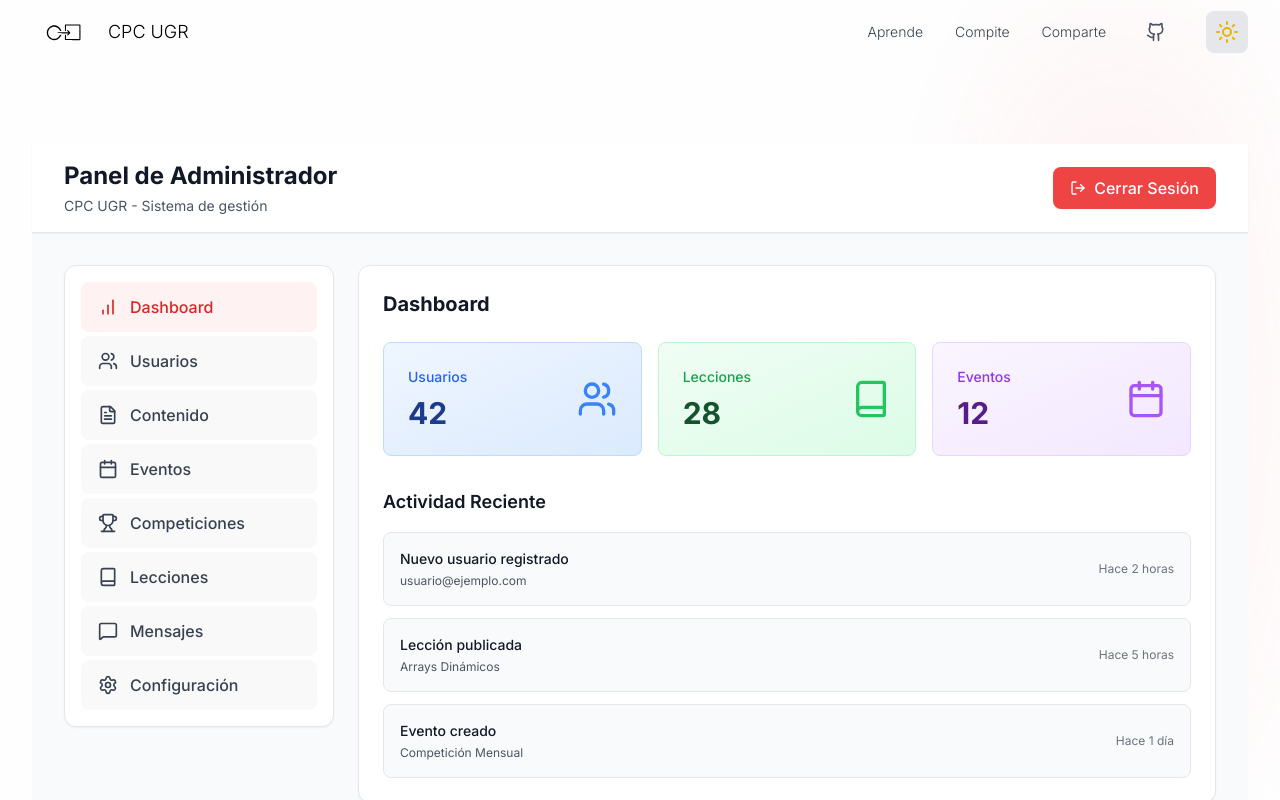
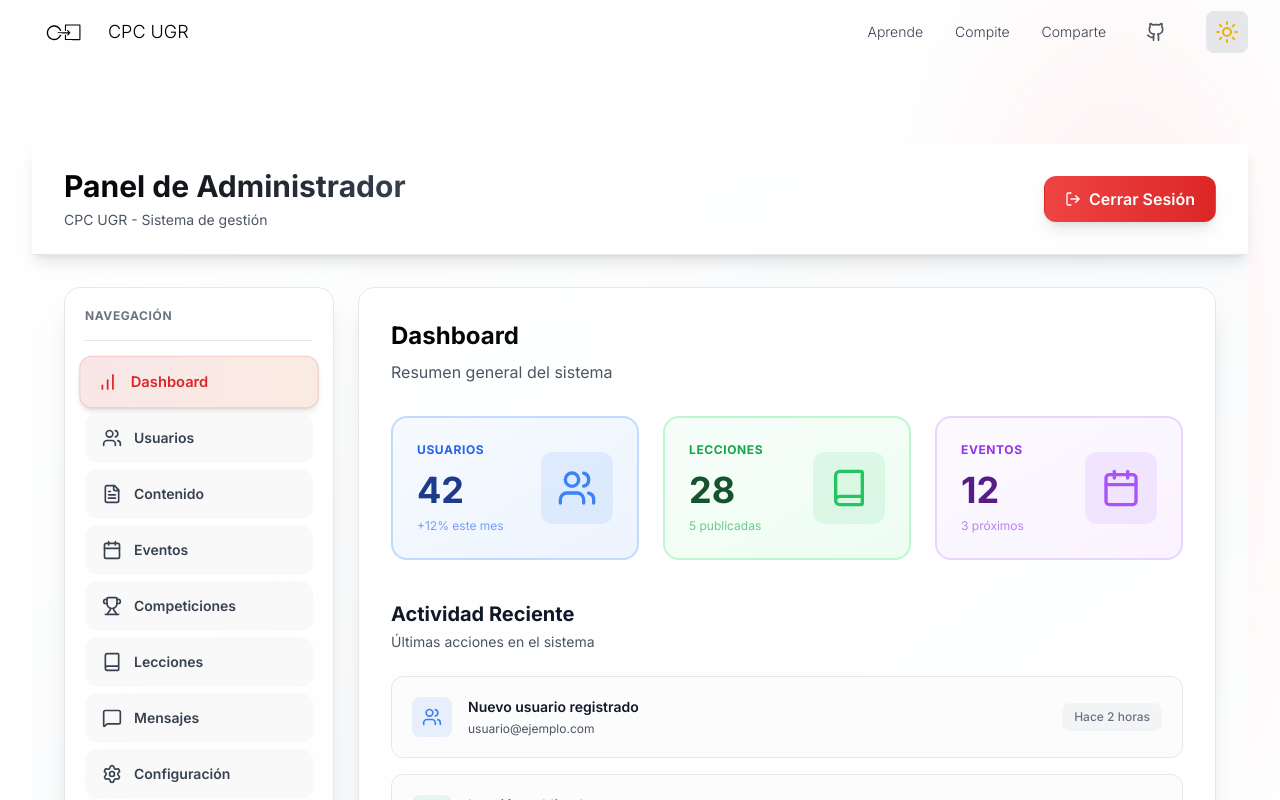
Before and after one commit to AlgoritmiaUgr/AlgoritmiaUgr.github.io, a Next.js app: page /admin in a window 1280 px wide. Shown: the top 800 px of the page. Built offline with nearby package versions, Linux system fonts and the light colour scheme; no server answers; sample sign-in values are in the browser's storage.

Commit message:
Feat: Rediseño completo del panel de administrador con estética moderna

```diff
--- a/pages/admin/index.js
+++ b/pages/admin/index.js
@@ -52,25 +52,25 @@ export default function AdminPanel() {
 
   return (
     <Layout>
-      <div className="min-h-screen bg-gray-50 dark:bg-gray-900">
+      <div className="min-h-screen bg-gradient-to-br from-white via-gray-50 to-white dark:from-black dark:via-gray-950 dark:to-black">
         {/* Header */}
-        <div className="bg-white dark:bg-gray-800 shadow-sm border-b border-gray-200 dark:border-gray-700">
+        <div className="bg-white/80 dark:bg-black/80 backdrop-blur-xl shadow-lg border-b border-gray-200 dark:border-gray-800 sticky top-0 z-10">
           <div className="max-w-7xl mx-auto px-4 sm:px-6 lg:px-8">
-            <div className="flex justify-between items-center py-4">
+            <div className="flex justify-between items-center py-6">
               <div>
-                <h1 className="text-2xl font-bold text-gray-900 dark:text-white">
+                <h1 className="text-3xl font-bold bg-gradient-to-r from-black to-gray-700 dark:from-white dark:to-gray-300 bg-clip-text text-transparent">
                   Panel de Administrador
                 </h1>
-                <p className="text-sm text-gray-600 dark:text-gray-400 mt-1">
+                <p className="text-sm text-gray-600 dark:text-gray-400 mt-1.5">
                   CPC UGR - Sistema de gestión
                 </p>
               </div>
               <button
                 onClick={logout}
-                className="flex items-center space-x-2 px-4 py-2 bg-red-500 hover:bg-red-600 text-white rounded-lg transition-colors"
+                className="flex items-center space-x-2 px-5 py-2.5 bg-gradient-to-r from-red-500 to-red-600 hover:from-red-600 hover:to-red-700 text-white rounded-xl transition-all shadow-lg hover:shadow-xl transform hover:scale-105 active:scale-95"
               >
                 <LogOut className="h-4 w-4" />
-                <span>Cerrar Sesión</span>
+                <span className="font-semibold">Cerrar Sesión</span>
               </button>
             </div>
           </div>
@@ -80,22 +80,27 @@ export default function AdminPanel() {
           <div className="grid grid-cols-1 lg:grid-cols-4 gap-6">
             {/* Sidebar */}
             <div className="lg:col-span-1">
-              <div className="bg-white dark:bg-gray-800 rounded-xl shadow-sm p-4 border border-gray-200 dark:border-gray-700">
-                <nav className="space-y-1">
+              <div className="bg-white/80 dark:bg-gray-900/80 backdrop-blur-xl rounded-2xl shadow-xl border border-gray-200 dark:border-gray-800 p-5">
+                <div className="mb-4 pb-4 border-b border-gray-200 dark:border-gray-800">
+                  <h2 className="text-xs font-bold uppercase tracking-wider text-gray-500 dark:text-gray-400">
+                    Navegación
+                  </h2>
+                </div>
+                <nav className="space-y-1.5">
                   {menuItems.map((item) => {
                     const Icon = item.icon;
                     return (
                       <button
                         key={item.id}
                         onClick={() => setActiveSection(item.id)}
-                        className={`w-full flex items-center space-x-3 px-4 py-3 rounded-lg transition-colors ${
+                        className={`w-full flex items-center space-x-3 px-4 py-3.5 rounded-xl transition-all transform ${
                           activeSection === item.id
-                            ? 'bg-red-50 dark:bg-red-900/20 text-red-600 dark:text-red-400'
-                            : 'text-gray-700 dark:text-gray-300 hover:bg-gray-100 dark:hover:bg-gray-700'
+                            ? 'bg-gradient-to-r from-red-500/10 to-orange-500/10 dark:from-red-500/20 dark:to-orange-500/20 text-red-600 dark:text-red-400 shadow-md border border-red-500/20 dark:border-red-500/30 scale-105'
+                            : 'text-gray-700 dark:text-gray-300 hover:bg-gray-100 dark:hover:bg-gray-800 hover:scale-102'
                         }`}
                       >
-                        <Icon className="h-5 w-5" />
-                        <span className="font-medium">{item.label}</span>
+                        <Icon className="h-5 w-5 flex-shrink-0" />
+                        <span className="font-semibold text-sm">{item.label}</span>
                       </button>
                     );
                   })}
@@ -105,62 +110,96 @@ export default function AdminPanel() {
 
             {/* Main Content */}
             <div className="lg:col-span-3">
-              <div className="bg-white dark:bg-gray-800 rounded-xl shadow-sm p-6 border border-gray-200 dark:border-gray-700">
+              <div className="bg-white/80 dark:bg-gray-900/80 backdrop-blur-xl rounded-2xl shadow-xl border border-gray-200 dark:border-gray-800 p-8">
                 {activeSection === 'dashboard' && (
                   <div>
-                    <h2 className="text-xl font-bold text-gray-900 dark:text-white mb-6">
+                    <div className="mb-8">
+                      <h2 className="text-2xl font-bold bg-gradient-to-r from-black to-gray-700 dark:from-white dark:to-gray-300 bg-clip-text text-transparent mb-2">
                         Dashboard
                       </h2>
-                    <div className="grid grid-cols-1 md:grid-cols-3 gap-4">
+                      <p className="text-gray-600 dark:text-gray-400">
+                        Resumen general del sistema
+                      </p>
+                    </div>
+                    <div className="grid grid-cols-1 md:grid-cols-3 gap-6">
                       {/* Estadísticas */}
-                      <div className="bg-gradient-to-br from-blue-50 to-blue-100 dark:from-blue-900/20 dark:to-blue-800/20 p-6 rounded-lg border border-blue-200 dark:border-blue-800">
+                      <div className="group bg-gradient-to-br from-blue-50/50 to-blue-100/50 dark:from-blue-900/20 dark:to-blue-800/20 p-6 rounded-2xl border-2 border-blue-200 dark:border-blue-800 hover:border-blue-400 dark:hover:border-blue-600 transition-all transform hover:scale-105 hover:shadow-xl">
                         <div className="flex items-center justify-between">
                           <div>
-                            <p className="text-sm text-blue-600 dark:text-blue-400 font-medium">Usuarios</p>
-                            <p className="text-3xl font-bold text-blue-900 dark:text-blue-100 mt-2">42</p>
+                            <p className="text-xs font-bold uppercase tracking-wider text-blue-600 dark:text-blue-400">Usuarios</p>
+                            <p className="text-4xl font-bold text-blue-900 dark:text-blue-100 mt-3">42</p>
+                            <p className="text-xs text-blue-600/60 dark:text-blue-400/60 mt-2">+12% este mes</p>
                           </div>
-                          <Users className="h-10 w-10 text-blue-500" />
+                          <div className="bg-blue-500/10 dark:bg-blue-500/20 p-4 rounded-xl group-hover:scale-110 transition-transform">
+                            <Users className="h-10 w-10 text-blue-500 dark:text-blue-400" />
+                          </div>
                         </div>
                       </div>
 
-                      <div className="bg-gradient-to-br from-green-50 to-green-100 dark:from-green-900/20 dark:to-green-800/20 p-6 rounded-lg border border-green-200 dark:border-green-800">
+                      <div className="group bg-gradient-to-br from-green-50/50 to-green-100/50 dark:from-green-900/20 dark:to-green-800/20 p-6 rounded-2xl border-2 border-green-200 dark:border-green-800 hover:border-green-400 dark:hover:border-green-600 transition-all transform hover:scale-105 hover:shadow-xl">
                         <div className="flex items-center justify-between">
                           <div>
-                            <p className="text-sm text-green-600 dark:text-green-400 font-medium">Lecciones</p>
-                            <p className="text-3xl font-bold text-green-900 dark:text-green-100 mt-2">28</p>
+                            <p className="text-xs font-bold uppercase tracking-wider text-green-600 dark:text-green-400">Lecciones</p>
+                            <p className="text-4xl font-bold text-green-900 dark:text-green-100 mt-3">28</p>
+                            <p className="text-xs text-green-600/60 dark:text-green-400/60 mt-2">5 publicadas</p>
                           </div>
-                          <Book className="h-10 w-10 text-green-500" />
+                          <div className="bg-green-500/10 dark:bg-green-500/20 p-4 rounded-xl group-hover:scale-110 transition-transform">
+                            <Book className="h-10 w-10 text-green-500 dark:text-green-400" />
+                          </div>
                         </div>
                       </div>
 
-                      <div className="bg-gradient-to-br from-purple-50 to-purple-100 dark:from-purple-900/20 dark:to-purple-800/20 p-6 rounded-lg border border-purple-200 dark:border-purple-800">
+                      <div className="group bg-gradient-to-br from-purple-50/50 to-purple-100/50 dark:from-purple-900/20 dark:to-purple-800/20 p-6 rounded-2xl border-2 border-purple-200 dark:border-purple-800 hover:border-purple-400 dark:hover:border-purple-600 transition-all transform hover:scale-105 hover:shadow-xl">
                         <div className="flex items-center justify-between">
                           <div>
-                            <p className="text-sm text-purple-600 dark:text-purple-400 font-medium">Eventos</p>
-                            <p className="text-3xl font-bold text-purple-900 dark:text-purple-100 mt-2">12</p>
+                            <p className="text-xs font-bold uppercase tracking-wider text-purple-600 dark:text-purple-400">Eventos</p>
+                            <p className="text-4xl font-bold text-purple-900 dark:text-purple-100 mt-3">12</p>
+                            <p className="text-xs text-purple-600/60 dark:text-purple-400/60 mt-2">3 próximos</p>
                           </div>
-                          <Calendar className="h-10 w-10 text-purple-500" />
+                          <div className="bg-purple-500/10 dark:bg-purple-500/20 p-4 rounded-xl group-hover:scale-110 transition-transform">
+                            <Calendar className="h-10 w-10 text-purple-500 dark:text-purple-400" />
+                          </div>
                         </div>
                       </div>
                     </div>
 
                     {/* Actividad reciente */}
-                    <div className="mt-8">
-                      <h3 className="text-lg font-semibold text-gray-900 dark:text-white mb-4">
+                    <div className="mt-10">
+                      <div className="flex items-center justify-between mb-6">
+                        <div>
+                          <h3 className="text-xl font-bold text-gray-900 dark:text-white">
                             Actividad Reciente
                           </h3>
-                      <div className="space-y-3">
+                          <p className="text-sm text-gray-600 dark:text-gray-400 mt-1">
+                            Últimas acciones en el sistema
+                          </p>
+                        </div>
+                      </div>
+                      <div className="space-y-4">
                         {[
-                          { action: 'Nuevo usuario registrado', time: 'Hace 2 horas', user: 'usuario@ejemplo.com' },
-                          { action: 'Lección publicada', time: 'Hace 5 horas', user: 'Arrays Dinámicos' },
-                          { action: 'Evento creado', time: 'Hace 1 día', user: 'Competición Mensual' },
+                          { action: 'Nuevo usuario registrado', time: 'Hace 2 horas', user: 'usuario@ejemplo.com', type: 'user' },
+                          { action: 'Lección publicada', time: 'Hace 5 horas', user: 'Arrays Dinámicos', type: 'lesson' },
+                          { action: 'Evento creado', time: 'Hace 1 día', user: 'Competición Mensual', type: 'event' },
                         ].map((item, index) => (
-                          <div key={index} className="flex items-center justify-between p-4 bg-gray-50 dark:bg-gray-700/50 rounded-lg border border-gray-200 dark:border-gray-600">
+                          <div key={index} className="group flex items-center justify-between p-5 bg-gray-50/50 dark:bg-gray-800/50 rounded-xl border border-gray-200 dark:border-gray-700 hover:border-gray-300 dark:hover:border-gray-600 transition-all hover:shadow-md">
+                            <div className="flex items-center space-x-4">
+                              <div className={`p-2.5 rounded-lg ${
+                                item.type === 'user' ? 'bg-blue-500/10 dark:bg-blue-500/20' :
+                                item.type === 'lesson' ? 'bg-green-500/10 dark:bg-green-500/20' :
+                                'bg-purple-500/10 dark:bg-purple-500/20'
+                              }`}>
+                                {item.type === 'user' && <Users className="h-5 w-5 text-blue-500" />}
+                                {item.type === 'lesson' && <Book className="h-5 w-5 text-green-500" />}
+                                {item.type === 'event' && <Calendar className="h-5 w-5 text-purple-500" />}
+                              </div>
                               <div>
-                              <p className="text-sm font-medium text-gray-900 dark:text-white">{item.action}</p>
+                                <p className="text-sm font-semibold text-gray-900 dark:text-white">{item.action}</p>
                                 <p className="text-xs text-gray-600 dark:text-gray-400 mt-1">{item.user}</p>
                               </div>
-                            <span className="text-xs text-gray-500 dark:text-gray-400">{item.time}</span>
+                            </div>
+                            <span className="text-xs font-medium text-gray-500 dark:text-gray-400 bg-gray-100 dark:bg-gray-700 px-3 py-1.5 rounded-lg">
+                              {item.time}
+                            </span>
                           </div>
                         ))}
                       </div>
@@ -175,23 +214,21 @@ export default function AdminPanel() {
 
                 {/* Otras secciones en desarrollo */}
                 {activeSection !== 'dashboard' && activeSection !== 'content' && (
-                  <div className="text-center py-12">
-                    <div className="text-gray-400 dark:text-gray-500">
+                  <div className="text-center py-16">
+                    <div className="inline-flex items-center justify-center w-20 h-20 rounded-2xl bg-gradient-to-br from-gray-100 to-gray-200 dark:from-gray-800 dark:to-gray-900 mb-6">
                       {menuItems.find(item => item.id === activeSection)?.icon && (
-                        <div className="inline-block mb-4">
-                          {(() => {
+                        (() => {
                           const Icon = menuItems.find(item => item.id === activeSection).icon;
-                            return <Icon className="h-16 w-16" />;
-                          })()}
+                          return <Icon className="h-10 w-10 text-gray-400 dark:text-gray-500" />;
+                        })()
+                      )}
                     </div>
-                      )}
-                      <h3 className="text-xl font-semibold text-gray-900 dark:text-white mb-2">
+                    <h3 className="text-2xl font-bold text-gray-900 dark:text-white mb-3">
                       {menuItems.find(item => item.id === activeSection)?.label}
                     </h3>
-                      <p className="text-gray-600 dark:text-gray-400">
+                    <p className="text-gray-600 dark:text-gray-400 max-w-md mx-auto">
                       Esta sección está en desarrollo
                     </p>
-                    </div>
                   </div>
                 )}
               </div>
```
Also changed, not shown: pages/admin/login.js (+36 -24 lines). Lines whose indentation alone changed are shown as unchanged.
